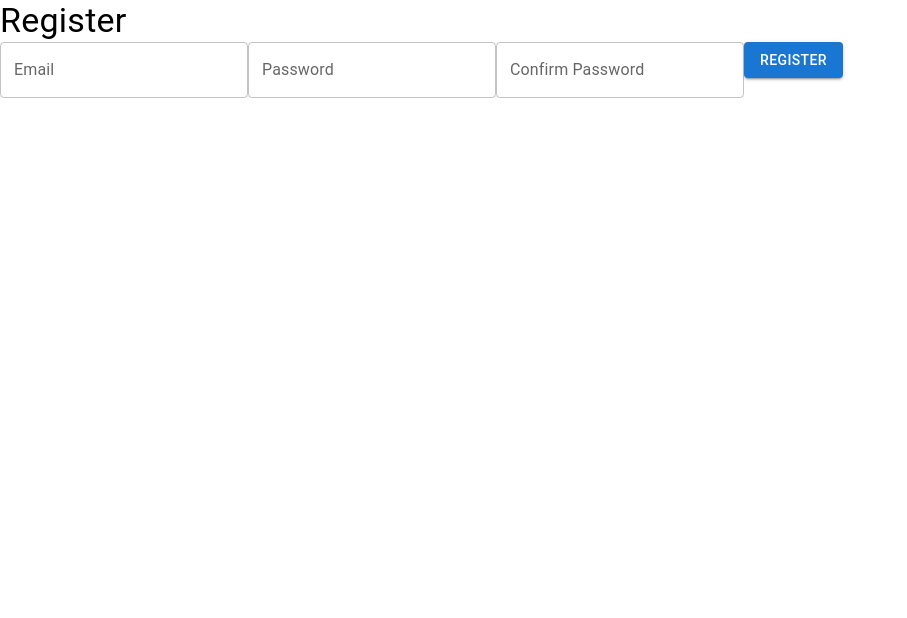
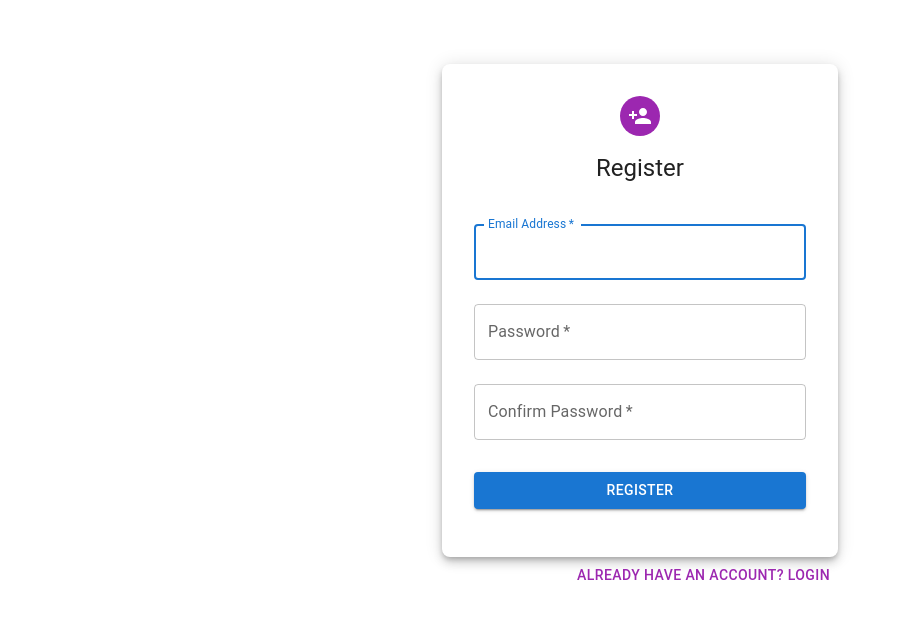
Before and after one commit to sanjubarker/user-dashboard-client, a React (Create React App) app: page /register in a window 1280 px wide. Shown: the top 618 px of the page, without its empty margins (0-907 px from the left). Built offline with nearby package versions, Linux system fonts and the light colour scheme; no server answers.

Commit message:
before profile botton

```diff
--- a/package.json
+++ b/package.json
@@ -5,6 +5,7 @@
   "dependencies": {
     "@emotion/react": "^11.13.3",
     "@emotion/styled": "^11.13.0",
+    "@mui/icons-material": "^6.1.1",
     "@mui/material": "^6.1.1",
     "@testing-library/jest-dom": "^5.17.0",
     "@testing-library/react": "^13.4.0",
--- a/src/App.js
+++ b/src/App.js
@@ -11,6 +11,7 @@ const App = () => (
   <ThemeProvider theme={theme}>
     <Router>
       <Routes>
+        <Route path="/" element={<Login />} />
         <Route path="/login" element={<Login />} />
         <Route path="/register" element={<Register />} />
         <Route path="/dashboard" element={<Dashboard />} />
--- a/src/components/Login.js
+++ b/src/components/Login.js
@@ -1,29 +1,100 @@
 import React, { useState } from 'react';
 import axios from '../utils/axiosConfig';
-import { TextField, Button, Typography } from '@mui/material';
+// import axios from 'axios';
+import {
+  TextField,
+  Button,
+  Typography,
+  Container,
+  Grid,
+  Paper,
+  Box,
+  Avatar,
+} from '@mui/material';
+import LockOutlinedIcon from '@mui/icons-material/LockOutlined';
+import { useNavigate } from 'react-router-dom';
 
 const Login = () => {
   const [email, setEmail] = useState('');
   const [password, setPassword] = useState('');
   const [error, setError] = useState('');
+  const navigate = useNavigate();
 
-  const handleLogin = async () => {
+  const handleLogin = async (event) => {
+    event.preventDefault()
+    console.log("ENV.LOGIN...>>>>", process.env.REACT_APP_BACKEND_URL)
     try {
       const response = await axios.post('/auth/login', { email, password });
-      console.log(response.data);
+      const token  = response.data.token ? response.data.token : null
+      if (token) sessionStorage.setItem('token', token);
+      navigate("/dashboard")
     } catch (err) {
       setError('Invalid credentials');
     }
   };
 
   return (
-    <div>
-      <Typography variant="h4">Login</Typography>
-      <TextField label="Email" value={email} onChange={(e) => setEmail(e.target.value)} />
-      <TextField label="Password" type="password" value={password} onChange={(e) => setPassword(e.target.value)} />
-      {error && <Typography color="error">{error}</Typography>}
-      <Button variant="contained" onClick={handleLogin}>Login</Button>
-    </div>
+    <Container maxWidth="xs" component="main">
+      <Paper elevation={6} sx={{ padding: 4, marginTop: 8, borderRadius: 2 }}>
+        <Box display="flex" flexDirection="column" alignItems="center">
+          <Avatar sx={{ bgcolor: 'primary.main', mb: 2 }}>
+            <LockOutlinedIcon />
+          </Avatar>
+          <Typography variant="h5" gutterBottom>
+            Login
+          </Typography>
+
+          <Box component="form" onSubmit={handleLogin} noValidate sx={{ mt: 2 }}>
+            <TextField
+              variant="outlined"
+              margin="normal"
+              required
+              fullWidth
+              label="Email Address"
+              name="email"
+              autoComplete="email"
+              autoFocus
+              value={email}
+              onChange={(e) => setEmail(e.target.value)}
+            />
+            <TextField
+              variant="outlined"
+              margin="normal"
+              required
+              fullWidth
+              label="Password"
+              type="password"
+              name="password"
+              autoComplete="current-password"
+              value={password}
+              onChange={(e) => setPassword(e.target.value)}
+            />
+            {error && (
+              <Typography color="error" variant="body2" sx={{ mt: 1 }}>
+                {error}
+              </Typography>
+            )}
+            <Button
+              type="submit"
+              fullWidth
+              variant="contained"
+              color="primary"
+              sx={{ mt: 3, mb: 2 }}
+              onClick={handleLogin}
+            >
+              Login
+            </Button>
+          </Box>
+        </Box>
+      </Paper>
+      <Grid container justifyContent="flex-end">
+        <Grid item>
+          <Button href="/register" variant="text" color="secondary">
+            Don't have an account? Sign Up
+          </Button>
+        </Grid>
+      </Grid>
+    </Container>
   );
 };
 
--- a/src/components/Profile.js
+++ b/src/components/Profile.js
@@ -1,36 +1,171 @@
-import React, { useState, useEffect } from 'react';
+import React, { useEffect, useState } from 'react';
 import axios from '../utils/axiosConfig';
-import { TextField, Button, Typography } from '@mui/material';
+// import axios from 'axios';
+import {
+    Container,
+    Typography,
+    TextField,
+    Button,
+    Avatar,
+    Box,
+    Snackbar,
+    Divider,
+} from '@mui/material';
+import { useNavigate } from 'react-router-dom';
 
 const Profile = () => {
-  const [user, setUser] = useState({});
-  const [updatedProfile, setUpdatedProfile] = useState({});
+    const [profile, setProfile] = useState({
+        name: '',
+        email: '',
+        bio: '',
+        profilePicture: null,
+    });
+    const [file, setFile] = useState(null);
+    const [preview, setPreview] = useState(null);
+    const [message, setMessage] = useState('');
+    const [openSnackbar, setOpenSnackbar] = useState(false);
+    const navigate = useNavigate()
 
     useEffect(() => {
-    // Fetch profile information
         const fetchProfile = async () => {
+            try {
                 const response = await axios.get('/profile/me');
-      setUser(response.data);
+                setProfile(response.data._doc);
+                setPreview(response.data.profilePicture);
+            } catch (error) {
+                console.error('Error fetching profile:', error);
+                if (error.status == 401) setMessage('Your login session has expired, Please try login again.');
+                else setMessage('Failed to fetch profile details.');
+                setOpenSnackbar(true);
+            }
         };
+
         fetchProfile();
     }, []);
 
-  const handleUpdate = async () => {
+    const handleChange = (e) => {
+        const { name, value } = e.target;
+        setProfile((prevProfile) => ({
+            ...prevProfile,
+            [name]: value,
+        }));
+    };
+
+    const handleFileChange = (e) => {
+        const selectedFile = e.target.files[0];
+        setFile(selectedFile);
+
+        if (selectedFile) {
+            const objectUrl = URL.createObjectURL(selectedFile);
+            setPreview(objectUrl);
+        }
+    };
+
+    const handleSubmit = async (e) => {
+        e.preventDefault();
+        const formData = new FormData();
+        formData.append('name', profile.name);
+        formData.append('email', profile.email);
+        formData.append('bio', profile.bio);
+        if (file) {
+            formData.append('profilePicture', file);
+        }
+
         try {
-      await axios.put('/profile/update', updatedProfile);
-      alert('Profile updated successfully');
-    } catch (err) {
-      alert('Profile update failed');
+            const token = sessionStorage.getItem('token');
+
+            const response = await axios.put('http://localhost:4000/profile/update',
+                formData,
+                {
+                    headers: {
+                        'Content-Type': 'multipart/form-data',
+                    },
+                });
+            setMessage('Profile updated successfully!');
+            setProfile(response.data);
+            setOpenSnackbar(true);
+        } catch (error) {
+            console.error('Error updating profile:', error);
+            setMessage('Failed to update profile.');
+            setOpenSnackbar(true);
         }
     };
 
     return (
-    <div>
-      <Typography variant="h4">Profile</Typography>
-      <TextField label="Name" value={updatedProfile.name || user.name} onChange={(e) => setUpdatedProfile({ ...updatedProfile, name: e.target.value })} />
-      <TextField label="Email" value={updatedProfile.email || user.email} onChange={(e) => setUpdatedProfile({ ...updatedProfile, email: e.target.value })} />
-      <Button variant="contained" onClick={handleUpdate}>Update Profile</Button>
-    </div>
+        <Container sx={{ maxWidth: 600 }}>
+            <Box display="flex" flexDirection="column" alignItems="center" mb={4}>
+                <Avatar
+                    src={preview || profile.profilePicture}
+                    alt="Profile"
+                    sx={{ width: 120, height: 120, border: '2px solid #3f51b5', mb: 2 }}
+                />
+                <Button variant="contained" component="label">
+                    Change Profile Picture
+                    <input
+                        type="file"
+                        accept="image/*"
+                        hidden
+                        onChange={handleFileChange}
+                    />
+                </Button>
+            </Box>
+            <form onSubmit={handleSubmit}>
+                <Box mb={2}>
+                    <TextField
+                        label="Name"
+                        name="name"
+                        value={profile.name}
+                        onChange={handleChange}
+                        fullWidth
+                        required
+                    />
+                </Box>
+                <Box mb={2}>
+                    <TextField
+                        label="Email"
+                        name="email"
+                        type="email"
+                        value={profile.email}
+                        onChange={handleChange}
+                        fullWidth
+                        required
+                    />
+                </Box>
+                <Box mb={2}>
+                    <TextField
+                        label="Bio"
+                        name="bio"
+                        value={profile.bio}
+                        onChange={handleChange}
+                        fullWidth
+                        multiline
+                        rows={3}
+                    />
+                </Box>
+                <Box sx={{ display: 'flex', flexDirection: 'column', gap: 1 }}>
+                    <Button type="submit" variant="contained" color="primary" fullWidth>
+                        Update Profile
+                    </Button>
+                    <Button type="submit" variant="contained" color="primary" onClick={(e)=>{
+                        e.preventDefault()
+                        navigate("/dashboard")
+                    }} fullWidth>
+                        Return to Dashboard
+                    </Button>
+                </Box>
+            </form>
+            <Divider sx={{ my: 4 }} />
+            {/* <Typography variant="h6">Profile Information</Typography>
+            <Typography variant="body1"><strong>Name:</strong> {profile.name}</Typography>
+            <Typography variant="body1"><strong>Email:</strong> {profile.email}</Typography>
+            <Typography variant="body1"><strong>Bio:</strong> {profile.bio}</Typography> */}
+            <Snackbar
+                open={openSnackbar}
+                autoHideDuration={6000}
+                onClose={() => setOpenSnackbar(false)}
+                message={message}
+            />
+        </Container>
     );
 };
 
--- a/src/components/Register.js
+++ b/src/components/Register.js
@@ -1,36 +1,121 @@
 import React, { useState } from 'react';
 import axios from '../utils/axiosConfig';
-import { TextField, Button, Typography } from '@mui/material';
+import {
+  TextField,
+  Button,
+  Typography,
+  Container,
+  Grid,
+  Paper,
+  Box,
+  Avatar,
+} from '@mui/material';
+import PersonAddIcon from '@mui/icons-material/PersonAdd';
+import { useNavigate } from 'react-router-dom';
 
 const Register = () => {
   const [email, setEmail] = useState('');
   const [password, setPassword] = useState('');
   const [confirmPassword, setConfirmPassword] = useState('');
-  const [error, setError] = useState('');
+  const [message, setMessage] = useState('');
+  const navigate = useNavigate()
 
-  const handleRegister = async () => {
+  const handleRegister = async (event) => {
+    event.preventDefault();
     if (password !== confirmPassword) {
-      setError('Passwords do not match');
+      setMessage('Passwords do not match');
       return;
     }
 
     try {
       const response = await axios.post('/auth/register', { email, password });
       console.log(response.data);
+      setMessage(response.data.message)
+      if (response.data.message == "User registered successfully") {
+        const time = setTimeout(()=>{
+          navigate("/")
+          clearInterval(time)
+        }, 3000)
+      }
     } catch (err) {
-      setError('Registration failed');
+      setMessage('Registration failed');
+      navigate("/")
     }
   };
 
   return (
-    <div>
-      <Typography variant="h4">Register</Typography>
-      <TextField label="Email" value={email} onChange={(e) => setEmail(e.target.value)} />
-      <TextField label="Password" type="password" value={password} onChange={(e) => setPassword(e.target.value)} />
-      <TextField label="Confirm Password" type="password" value={confirmPassword} onChange={(e) => setConfirmPassword(e.target.value)} />
-      {error && <Typography color="error">{error}</Typography>}
-      <Button variant="contained" onClick={handleRegister}>Register</Button>
-    </div>
+    <Container maxWidth="xs" component="main">
+      <Paper elevation={6} sx={{ padding: 4, marginTop: 8, borderRadius: 2 }}>
+        <Box display="flex" flexDirection="column" alignItems="center">
+          <Avatar sx={{ bgcolor: 'secondary.main', mb: 2 }}>
+            <PersonAddIcon />
+          </Avatar>
+          <Typography variant="h5" gutterBottom>
+            Register
+          </Typography>
+
+          <Box component="form" onSubmit={(e)=> handleRegister(e)} noValidate sx={{ mt: 2 }}>
+            <TextField
+              variant="outlined"
+              margin="normal"
+              required
+              fullWidth
+              label="Email Address"
+              name="email"
+              autoComplete="email"
+              autoFocus
+              value={email}
+              onChange={(e) => setEmail(e.target.value)}
+            />
+            <TextField
+              variant="outlined"
+              margin="normal"
+              required
+              fullWidth
+              label="Password"
+              type="password"
+              name="password"
+              autoComplete="new-password"
+              value={password}
+              onChange={(e) => setPassword(e.target.value)}
+            />
+            <TextField
+              variant="outlined"
+              margin="normal"
+              required
+              fullWidth
+              label="Confirm Password"
+              type="password"
+              name="confirmPassword"
+              value={confirmPassword}
+              onChange={(e) => setConfirmPassword(e.target.value)}
+            />
+            {message && (
+              <Typography color="error" variant="body2" sx={{ mt: 1 }}>
+                {message}
+              </Typography>
+            )}
+            <Button
+              type="submit"
+              fullWidth
+              variant="contained"
+              color="primary"
+              sx={{ mt: 3, mb: 2 }}
+              onClick={(e)=> handleRegister(e)}
+            >
+              Register
+            </Button>
+          </Box>
+        </Box>
+      </Paper>
+      <Grid container justifyContent="flex-end">
+        <Grid item>
+          <Button href="/login" variant="text" color="secondary">
+            Already have an account? Login
+          </Button>
+        </Grid>
+      </Grid>
+    </Container>
   );
 };
 
--- a/src/utils/axiosConfig.js
+++ b/src/utils/axiosConfig.js
@@ -5,7 +5,10 @@ const axiosInstance = axios.create({
 });
 
 axiosInstance.interceptors.request.use((config) => {
-  const token = localStorage.getItem('token');
+  // const token = localStorage.getItem('token');
+  const token = sessionStorage.getItem('token');
+
+  console.log("ENV....>>>>", process.env.REACT_APP_BACKEND_URL)
   if (token) config.headers.Authorization = `Bearer ${token}`;
   return config;
 });
```
Also changed, not shown: webpack.config.js (+36 -7 lines). Lines whose indentation alone changed are shown as unchanged.
